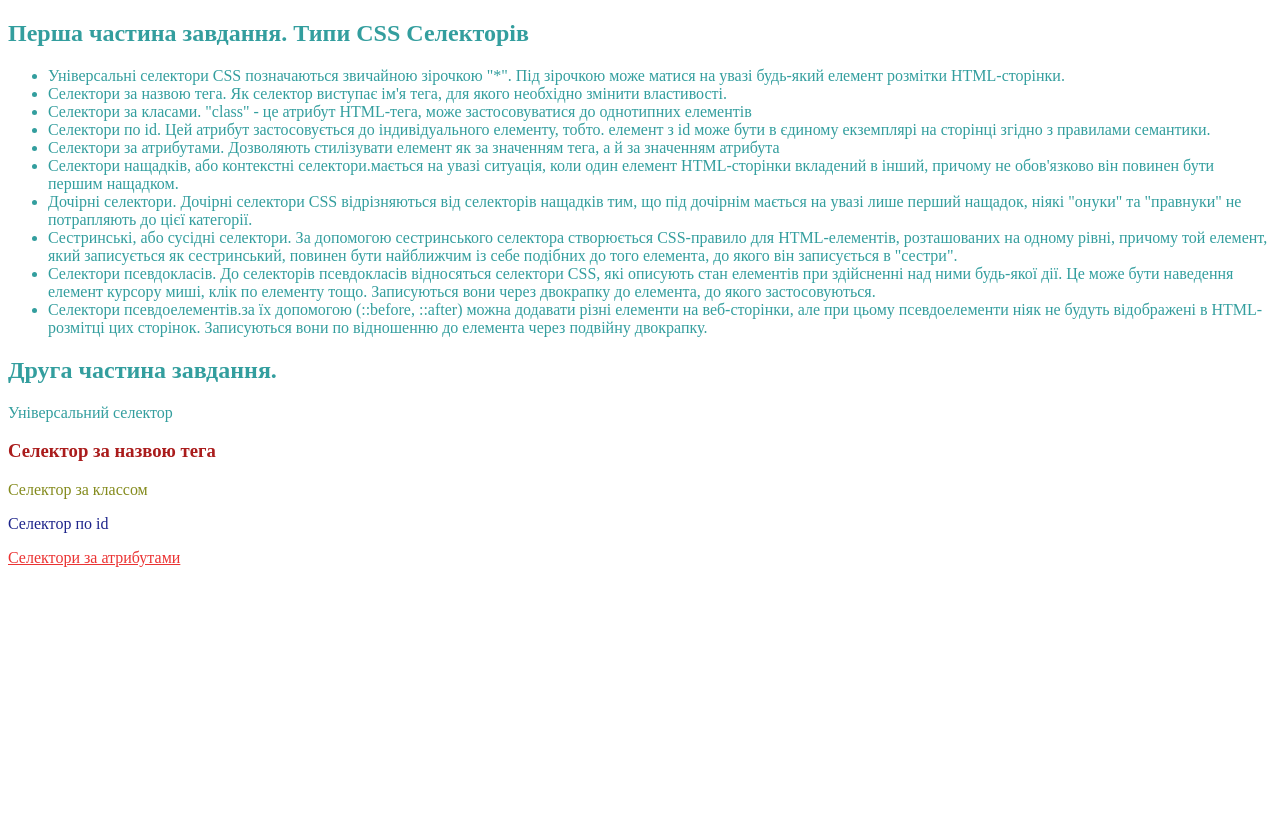
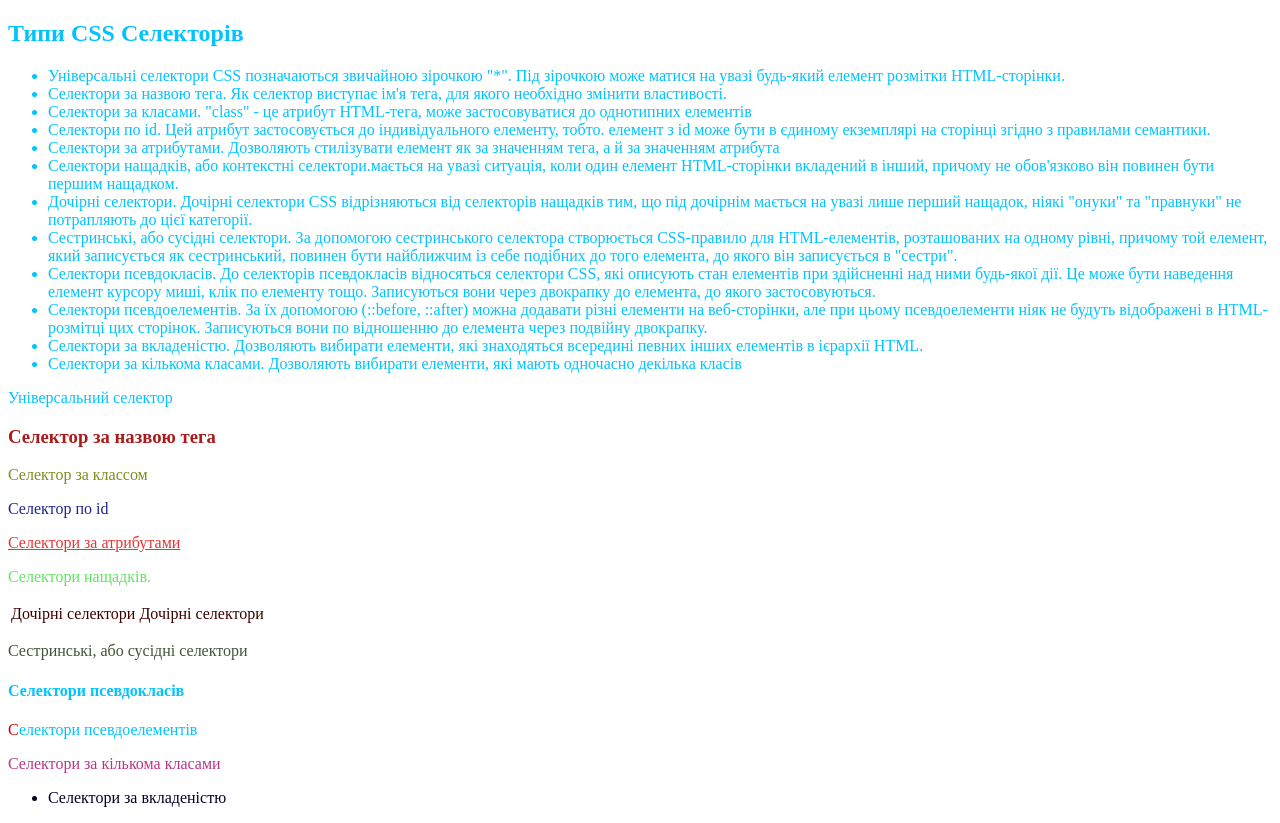
Before and after one commit to seveta/front__end__basic, a plain HTML site: page index.html in a window 1280 px wide. Before the commit the page ends 800 px from the top, so only its background shows below. Drawn offline with Linux system fonts and the light colour scheme.

Commit message:
task 2 complete

```diff
--- a/css/main.css
+++ b/css/main.css
@@ -1,17 +1,48 @@
 /*1) Універсальний селектор*/
 * {
-    color: rgb(51, 158, 158);
+    color: rgb(0, 195, 255);
 }
 /*2) Селектори за назвою тега*/
 h3{
     color: #aa1c1c;
 }
+/*3) Селектор за классом*/
 .phrase__color{
     color: #848b1d;
 }
+/*4) Селектор по id*/
 #phrase__one{
     color: #1d248b;
 }
+/*5) Селектори за атрибутами*/
 a[href^="https://google.com"] {
 	color: #eb3333
 }
+/*6) Селектори нащадків*/
+.parent p {
+    color: rgb(96, 228, 96);
+}
+/*7) Дочірні селектори*/
+tr > td {
+    color: rgb(59, 0, 0);
+}
+/*8) Сестринські, або сусідні селектори*/
+table + p {
+    color: #405537;
+}
+/*9) Селектори псевдокласів*/
+h4:hover{
+    color: #eb3333;
+}
+/*10) Селектори псевдоелементів*/
+.pseudo__element::first-letter{
+    color: #d40000;
+}
+/*11) Селектори за кількома класами*/
+.class1.class2{
+    color: #b83686 ;
+}
+/*12) Селектори за вкладеністю*/
+.first .second{
+    color: #010025;
+}
--- a/index.html
+++ b/index.html
@@ -11,7 +11,7 @@
     </header>
     <main>
         <section>
-            <h1>Перша частина завдання. Типи CSS Селекторів</h1>
+            <h1>Типи CSS Селекторів</h1>
            <ul>
             <li>Універсальні селектори CSS позначаються звичайною зірочкою "*". Під зірочкою може матися на увазі будь-який елемент розмітки HTML-сторінки.</li>
             <li>Селектори за назвою тега. Як селектор виступає ім'я тега, для якого необхідно змінити властивості.</li>
@@ -22,14 +22,34 @@
             <li>Дочірні селектори. Дочірні селектори CSS відрізняються від селекторів нащадків тим, що під дочірнім мається на увазі лише перший нащадок, ніякі "онуки" та "правнуки" не потрапляють до цієї категорії.</li>
             <li>Сестринські, або сусідні селектори. За допомогою сестринського селектора створюється CSS-правило для HTML-елементів, розташованих на одному рівні, причому той елемент, який записується як сестринський, повинен бути найближчим із себе подібних до того елемента, до якого він записується в "сестри".</li>
             <li>Селектори псевдокласів. До селекторів псевдокласів відносяться селектори CSS, які описують стан елементів при здійсненні над ними будь-якої дії. Це може бути наведення елемент курсору миші, клік по елементу тощо. Записуються вони через двокрапку до елемента, до якого застосовуються. </li>
-            <li>Селектори псевдоелементів.за їх допомогою (::before, ::after) можна додавати різні елементи на веб-сторінки, але при цьому псевдоелементи ніяк не будуть відображені в HTML-розмітці цих сторінок. Записуються вони по відношенню до елемента через подвійну двокрапку.</li>
+            <li>Селектори псевдоелементів. За їх допомогою (::before, ::after) можна додавати різні елементи на веб-сторінки, але при цьому псевдоелементи ніяк не будуть відображені в HTML-розмітці цих сторінок. Записуються вони по відношенню до елемента через подвійну двокрапку.</li>
+            <li>Селектори за вкладеністю. Дозволяють вибирати елементи, які знаходяться всередині певних інших елементів в ієрархії HTML.</li>
+            <li>Селектори за кількома класами. Дозволяють вибирати елементи, які мають одночасно декілька класів</li>
            </ul>
-           <h2>Друга частина завдання.</h2>
+
            <p>Універсальний селектор</p>
            <h3>Селектор за назвою тега</h3>
            <p class="phrase__color">Селектор за классом</p>
            <p id="phrase__one">Селектор по id</p>
            <a href="https://google.com" target="_blank">Селектори за атрибутами</a>
+           <div class="parent">
+            <p>Селектори нащадків.</p>
+           </div>
+           <table>
+            <tbody>
+                <tr>
+                    <td>Дочірні селектори</td>
+                    <td>Дочірні селектори</td>
+                  </tr>
+            </tbody>
+           </table>
+           <p>Сестринські, або сусідні селектори</p>
+           <h4>Селектори псевдокласів</h4>
+           <p class="pseudo__element">Селектори псевдоелементів</p>
+           <p class="class1 class2">Селектори за кількома класами</p>
+           <ul class="first">
+            <li class="second">Селектори за вкладеністю</li>
+           </ul>
         </section>
     </main>
     <footer>
```
